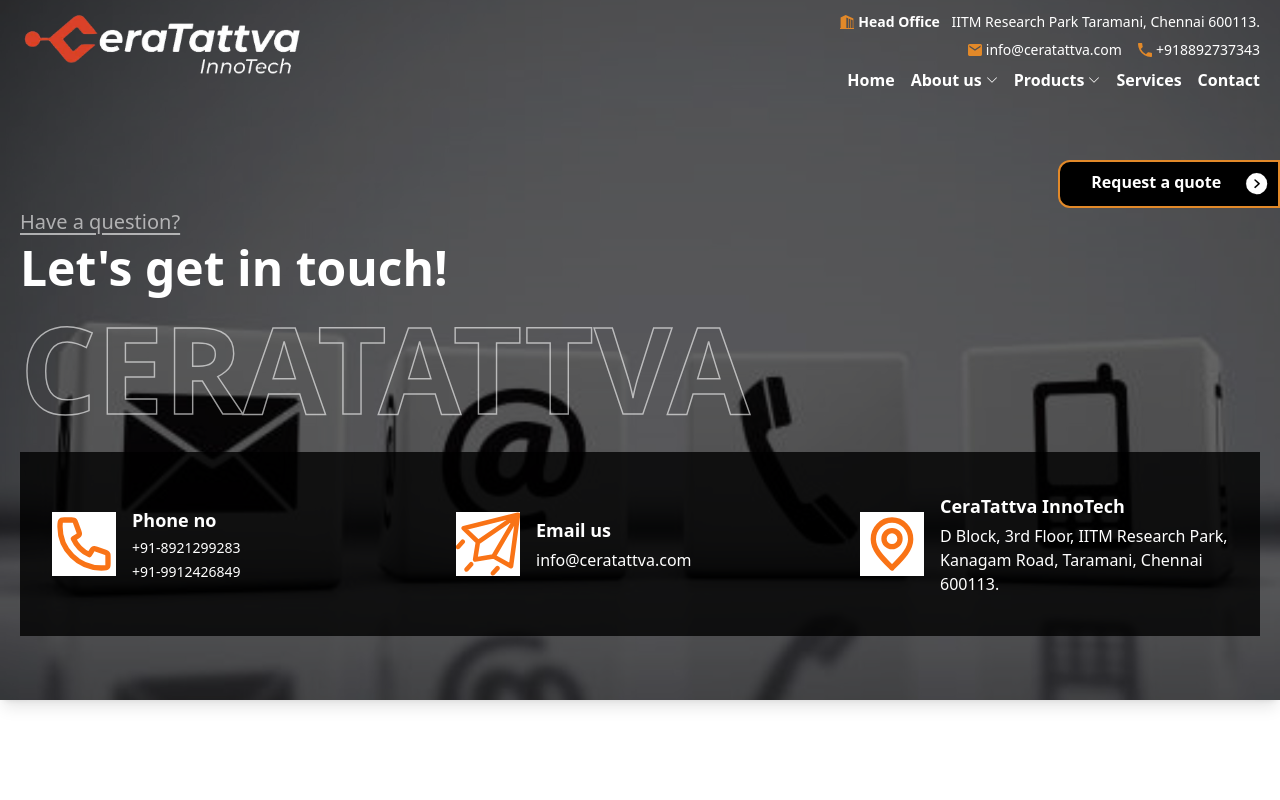
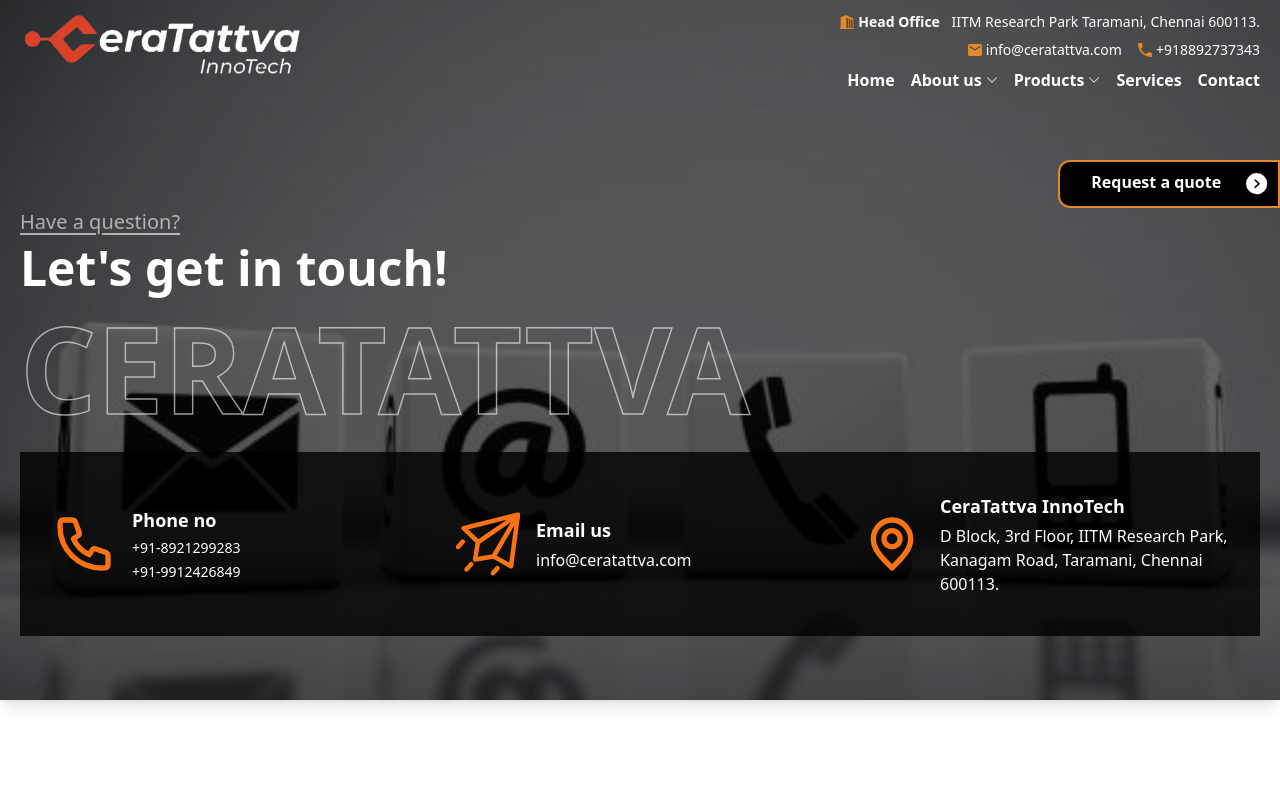
Before and after one commit to himanshukr02122/ceratattva-frontend, a Next.js app: page /contact in a window 1280 px wide. Shown: the top 800 px of the page. Built offline with nearby package versions, Linux system fonts and the light colour scheme; grey boxes are pictures that could not be loaded.

Commit message:
changed icon for contact page

```diff
--- a/components/sections/ContactUsBanner.tsx
+++ b/components/sections/ContactUsBanner.tsx
@@ -16,7 +16,7 @@
             </div>
             <div className='mt-20 sm:mt-40 bg-[rgba(0,0,0,0.8)] grid sm:grid-cols-2 md:grid-cols-3 gap-5 px-6 py-10'>
                 <div className='flex items-center gap-2 shrink-0'>
-                    <div className='relative w-16 h-16 bg-white m-2 shrink-0'>
+                    <div className='relative w-16 h-16 m-2 shrink-0'>
                         <Image
                             src="/icons/phone-svg2.svg"
                             alt='phone icon'
@@ -33,7 +33,7 @@
                     </div>
                 </div>
                 <div className='flex items-center gap-2 shrink-0'>
-                    <div className='relative w-16 h-16 bg-white m-2 shrink-0'>
+                    <div className='relative w-16 h-16 m-2 shrink-0'>
                         <Image
                         src="/icons/contact-svg.svg"
                         alt='contact 2'
@@ -47,7 +47,7 @@
                     </div>
                 </div>
                 <div className='flex items-center gap-2 shrink-0'>
-                    <div className='relative w-16 h-16 bg-white m-2 shrink-0'>
+                    <div className='relative w-16 h-16 m-2 shrink-0'>
                         <Image
                             src="/icons/location-svg.svg"
                             alt='location icon'
```
